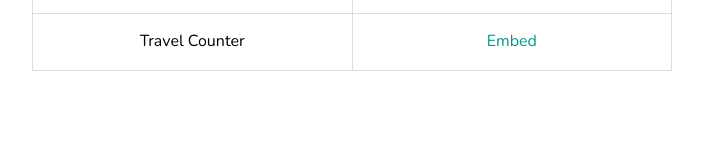
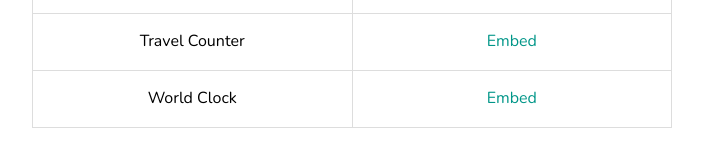
Before and after one commit to rachelanchan/notion-widgets, a plain HTML site: page index.html in a window 1280 px wide. Shown: the part 211-378 px from the top of the page, without its empty margins (288-991 px from the left). Drawn offline with nearby package versions, Linux system fonts and the light colour scheme.

Commit message:
world-clock

```diff
--- a/index.html
+++ b/index.html
@@ -69,6 +69,10 @@
                 <td>Travel Counter</td>
                 <td><a href="travel.html" target="_blank">Embed</a></td>
             </tr>
+            <tr>
+                <td>World Clock</td>
+                <td><a href="world-clock/index.html" target="_blank">Embed</a></td>
+            </tr>
         </tbody>
     </table>
 
```
Also changed, not shown: world-clock/index.html (+0 -1 lines).
